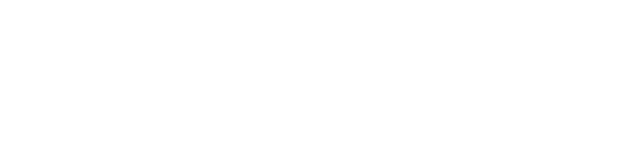
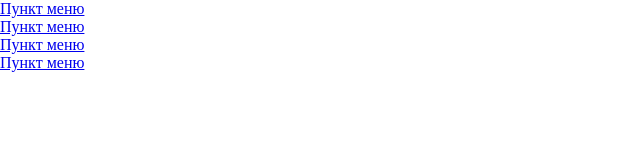
Before and after one commit to Vidiborets0012/GRID, a plain HTML site: page grid.html in a window 1280 px wide. Shown: the whole page, without its empty margins (0-640 px from the left). Drawn offline with Linux system fonts and the light colour scheme.

Commit message:
add content and markup for the header element

```diff
--- a/grid.html
+++ b/grid.html
@@ -8,7 +8,28 @@
   </head>
   <body>
     <div class="wrapper">
-      <header class="header"></header>
+      <header class="header">
+        <a class="header__logo" href="#"></a>
+        <nav class="menu">
+          <ul class="header__list">
+            <li class="header__item">
+              <a class="header__link" href="#">Пункт меню</a>
+            </li>
+            <li class="header__item">
+              <a class="header__link" href="#">Пункт меню</a>
+            </li>
+            <li class="header__item">
+              <a class="header__link" href="#">Пункт меню</a>
+            </li>
+            <li class="header__item">
+              <a class="header__link" href="#">Пункт меню</a>
+            </li>
+          </ul>
+          <div class="header__burger">
+            <span></span>
+          </div>
+        </nav>
+      </header>
       <main class="main"></main>
       <footer class="footer"></footer>
     </div>
```
